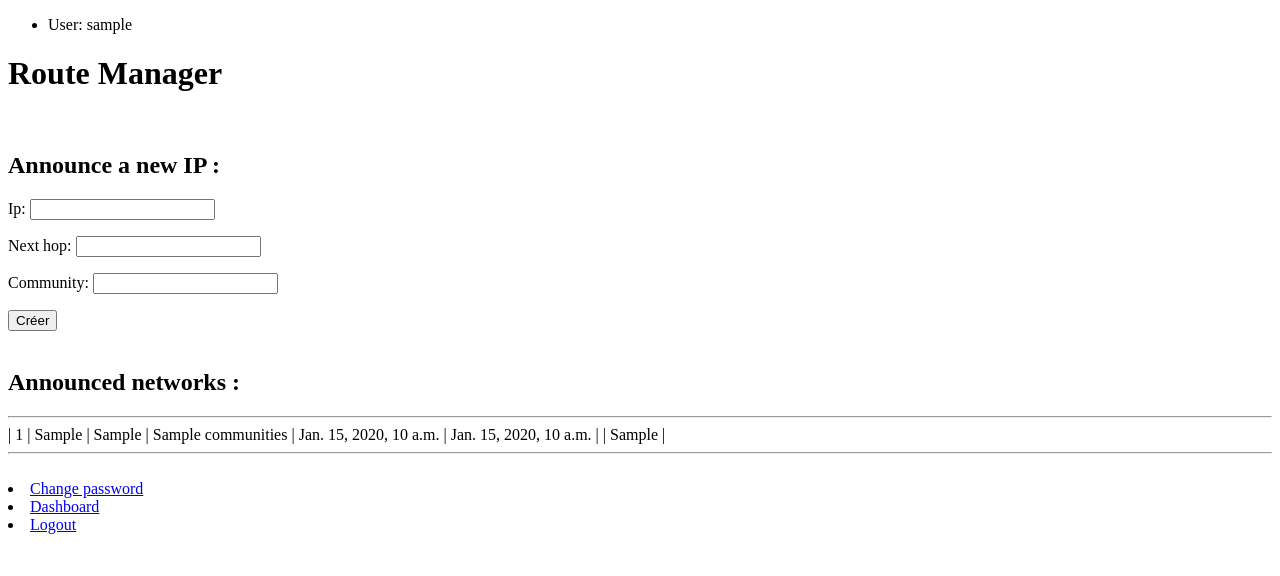
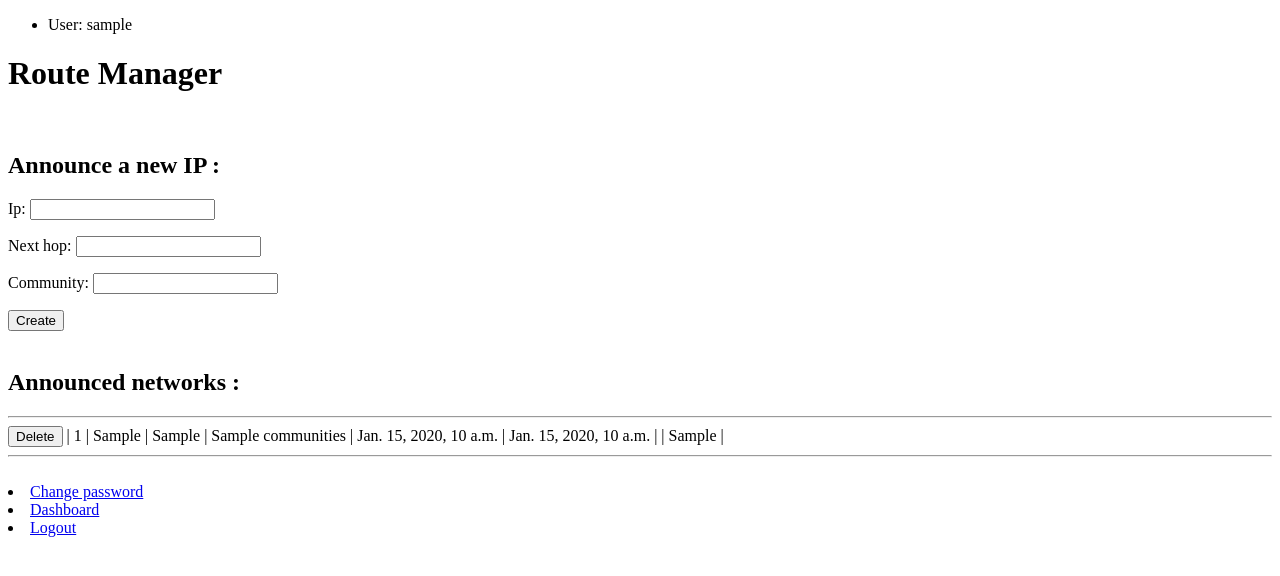
Before and after one commit to OuiSouss/blackhole, a Django app: page /dashboard/ in a window 1280 px wide. Shown: the top 576 px of the page. Run offline with Django 3.2, Linux system fonts and the light colour scheme; a user stored in the database is signed in; tables that the repository leaves empty hold one stand-in row (values such as "Sample post"); a database or web service that is not in the repository returns one stand-in record (values such as "Sample title"); data that the repository does not hold is empty.

Commit message:
frontend : DELETE first fonctionnal version

```diff
--- a/project/frontend/blackhole_ui/views.py
+++ b/project/frontend/blackhole_ui/views.py
@@ -52,6 +52,11 @@ def index(request):
                                   "ip": str(route.ip),
                                   "communities": str(route.community),
                                   "next_hop": str(route.next_hop)})
+            else:
+                if request.POST['id']!='':
+                    requests.delete('http://127.0.0.1:5000/api/subnet',
+                              json={
+                                  "id": str(request.POST['id'])})
         else:
             form = PostForm()
         return render(request, 'route_dashboard/route_dashboard.html', {
--- a/project/frontend/templates/route_dashboard/route_dashboard.html
+++ b/project/frontend/templates/route_dashboard/route_dashboard.html
@@ -8,14 +8,18 @@
 <h2>Announce a new IP :</h2>
     <form method="POST" class="post-form">{% csrf_token %}
         {{ form.as_p }}
-        <button type="submit" class="save btn btn-default">Créer</button>
+        <button type="submit" class="save btn btn-default">Create</button>
     </form>
 <br>
 
 <h2>Announced networks :</h2>
 <hr>
 {% for r in data %}
-      | {{r.id}} | {{r.ip}} | {{r.next_hop}} | {{r.communities}} |  {{r.created_at}} | {{r.modified_at}} | {{r.is_activated}} | {{r.last_activation}} |
+      <form action="" method="POST">
+          {% csrf_token %}
+          <button type="submit" type="text" name="id" value="{{ r.id }}">Delete</button>
+          | {{r.id}} | {{r.ip}} | {{r.next_hop}} | {{r.communities}} |  {{r.created_at}} | {{r.modified_at}} | {{r.is_activated}} | {{r.last_activation}} |
+      </form>
       <hr>
 {% endfor %}
 
```
